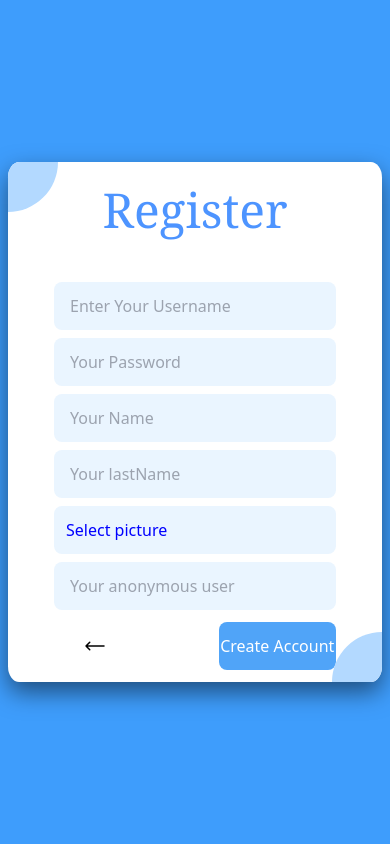
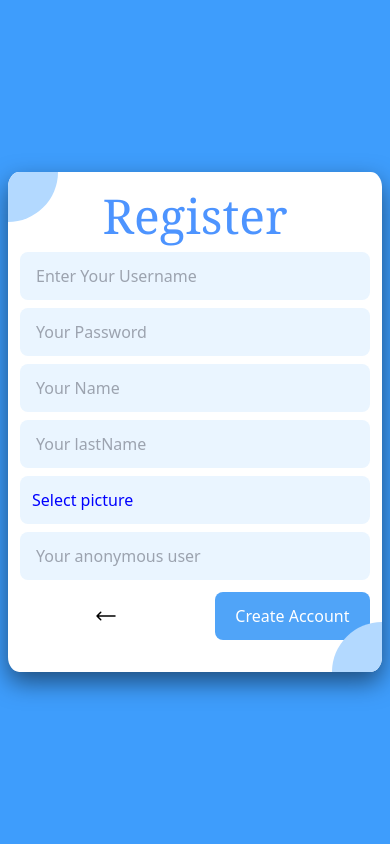
Before and after one commit to rom213/sora_project, a Flask app: page /users/register in a window 390 px wide. Run offline with Flask 2, Linux system fonts and the light colour scheme; some libraries are stand-ins or nearby versions.

Commit message:
responsive register and messages

```diff
--- a/src/models/ModelUser.py
+++ b/src/models/ModelUser.py
@@ -13,6 +13,9 @@ class ModelUser:
     def login(cls, user):
         try:
             found_user = User.query.filter_by(username=user.username).first()
+            print(found_user.password)
+            print(user.password)
+
             if found_user and User.check_password(found_user.password, user.password):
                 return found_user
             else:
--- a/src/models/entities/User.py
+++ b/src/models/entities/User.py
@@ -89,7 +89,8 @@ class User(UserMixin, db.Model):
 
     @classmethod
     def check_password(cls, hashed_password, password):
-        return bcrypt.check_password_hash(hashed_password, password)
+        return check_password_hash(hashed_password, password)
+
 
     @classmethod
     def get_by_id(cls, id):
--- a/src/templates/auth/register.html
+++ b/src/templates/auth/register.html
@@ -5,53 +5,53 @@
 {% block body %}
 <div class="flex items-center justify-center min-h-screen bg-[#3e9dfc] p-2 sm:p-8 overflow-hidden">
     <form action="{{ url_for('users.register') }}" method="post" enctype="multipart/form-data"
-        class="relative overflow-hidden before:absolute before:left-[-50px] before:top-[-50px] before:rounded-[50%] before:w-[100px] before:h-[100px] before:bg-[#b3d9ff] before:content-[''] after:absolute after:right-[-50px] after:bottom-[-50px] after:rounded-[50%] after:w-[100px] after:h-[100px] after:bg-[#b3d9ff] after:content-[''] w-[500px] h-[520px] rounded-[3%] p-3 shadow-xl bg-white"
+        class="relative overflow-hidden before:absolute before:left-[-50px] before:top-[-50px] before:rounded-[50%] before:w-[100px] before:h-[100px] before:bg-[#b3d9ff] before:content-[''] after:absolute after:right-[-50px] after:bottom-[-50px] after:rounded-[50%] after:w-[100px] after:h-[100px] after:bg-[#b3d9ff] after:content-[''] w-[500px] min-h-[500px] rounded-[3%] p-3 shadow-xl bg-white"
         style="box-shadow: 0 10px 25px rgba(0, 0, 0, 0.507);">
-        <div class="flex justify-center items-center  mb-5 mt-2">
+        <div class="flex justify-center items-center  mb-3 mt-2">
             <h1 class="text-[#4d94ff] text-5xl font-serif">Register</h1>
         </div>
         <div class="grid gap-2">
             <div class="grid group">
                 <label for="username"
-                    class="text-[#000000a6] pl-10 font-normal hidden group-focus-within:block">Username:</label>
+                    class="text-[#000000a6] pl-3 font-normal hidden group-focus-within:block">Username:</label>
                 <input placeholder="Enter Your Username"
-                    class="outline-none bg-[#eaf5ff] text-clip rounded-lg h-12 pl-4 ml-[30px] mr-[30px]" type="text"
+                    class="outline-none bg-[#eaf5ff] text-clip rounded-lg h-12 pl-4" type="text"
                     id="username" name="username" required>
             </div>
             <div class="grid group">
                 <label for="password"
-                    class="text-[#000000a6] pl-10 font-normal hidden group-focus-within:block">Password:</label>
+                    class="text-[#000000a6] pl-3 font-normal hidden group-focus-within:block">Password:</label>
                 <input placeholder="Your Password"
-                    class="outline-none bg-[#eaf5ff] text-clip rounded-lg h-12 pl-4 ml-[30px] mr-[30px]" type="password"
+                    class="outline-none bg-[#eaf5ff] text-clip rounded-lg h-12 pl-4" type="password"
                     id="password" name="password" required>
             </div>
             <div class="grid group">
                 <label for="name"
-                    class="text-[#000000a6] pl-10 font-normal hidden group-focus-within:block">Name:</label>
+                    class="text-[#000000a6] pl-3 font-normal hidden group-focus-within:block">Name:</label>
                 <input placeholder="Your Name"
-                    class="outline-none bg-[#eaf5ff] text-clip rounded-lg h-12 pl-4 ml-[30px] mr-[30px]" type="text"
+                    class="outline-none bg-[#eaf5ff] text-clip rounded-lg h-12 pl-4 " type="text"
                     id="name" name="name" required>
             </div>
             <div class="grid group">
                 <label for="lastname"
-                    class="text-[#000000a6] pl-10 font-normal hidden group-focus-within:block">lastName:</label>
+                    class="text-[#000000a6] pl-3 font-normal hidden group-focus-within:block">lastName:</label>
                 <input placeholder="Your lastName"
-                    class="outline-none bg-[#eaf5ff] text-clip rounded-lg h-12 pl-4 mx-[30px]" type="text" id="lastname"
+                    class="outline-none bg-[#eaf5ff] text-clip rounded-lg h-12 pl-4" type="text" id="lastname"
                     name="lastname" required>
             </div>
             <div class="grid group">
-                <div class="bg-[#eaf5ff] rounded-lg h-12 mx-[30px] pl-3 flex justify-start items-center">
+                <div class="bg-[#eaf5ff] rounded-lg h-12 pl-3 flex justify-start items-center">
                     <span id="fileLabel" style="color: blue; cursor: pointer;">Select picture</span>
-                    <input type="file" name="avatar" id="avatar" accept="image/*" style="display: none;" />
+                    <input type="file" name="avatar" id="avatar" accept="image/*" style="display: none;" required/>
                 </div>
             </div>
 
 
             <div class="grid group">
                 <label for="anonymous_user"
-                    class="text-[#000000a6] pl-10 font-normal hidden group-focus-within:block">anonymous user</label>
-                <input placeholder="Your anonymous user "
-                    class="outline-none bg-[#eaf5ff] text-clip rounded-lg h-12 pl-4 ml-[30px] mr-[30px]" type="text"
+                    class="text-[#000000a6] pl-3 font-normal hidden group-focus-within:block">anonymous user</label>
+                <input placeholder="Your anonymous user " maxlength="12"
+                    class="outline-none bg-[#eaf5ff] text-clip rounded-lg h-12 pl-4" type="text"
                     id="anonymous_user" name="anonymous_user" required>
 
             </div>
@@ -66,7 +66,7 @@
                         <path stroke-linecap="round" stroke-linejoin="round" d="M6.75 15.75 3 12m0 0 3.75-3.75M3 12h18">
                     </svg></a>
                 <button type="submit"
-                    class="bg-[#50a4f8] px-0 sm:px-1 py-2 rounded-lg hover:bg-[#aadbfc] active:scale-95 duration-200 text-white w-[48%] h-12 mr-[30px] ml-[30px]">Create
+                    class="bg-[#50a4f8] px-0 sm:px-1 py-2 rounded-lg hover:bg-[#aadbfc] active:scale-95 duration-200 text-white w-[48%] h-12">Create
                     Account</button>
             </div>
 
--- a/src/templates/layout.html
+++ b/src/templates/layout.html
@@ -10,8 +10,6 @@
     <script src="https://cdn.tailwindcss.com"></script>
     <script src="https://cdnjs.cloudflare.com/ajax/libs/socket.io/4.7.5/socket.io.js" integrity="sha512-luMnTJZ7oEchNDZAtQhgjomP1eZefnl82ruTH/3Oj/Yu5qYtwL7+dVRccACS/Snp1lFXq188XFipHKYE75IaQQ==" crossorigin="anonymous" referrerpolicy="no-referrer"></script>
     <script src="https://cdn.jsdelivr.net/npm/vue@3.2.37/dist/vue.global.js"></script>
-    <link rel="stylesheet" href="https://cdnjs.cloudflare.com/ajax/libs/font-awesome/6.0.0-beta3/css/all.min.css">
-    <link href="https://cdn.jsdelivr.net/npm/bootstrap@5.1.3/dist/css/bootstrap.min.css" rel="stylesheet">
 </head>
 
 <body class="h-full" >
```
Also changed, not shown: src/templates/auth/login.html (+13 -19 lines).
